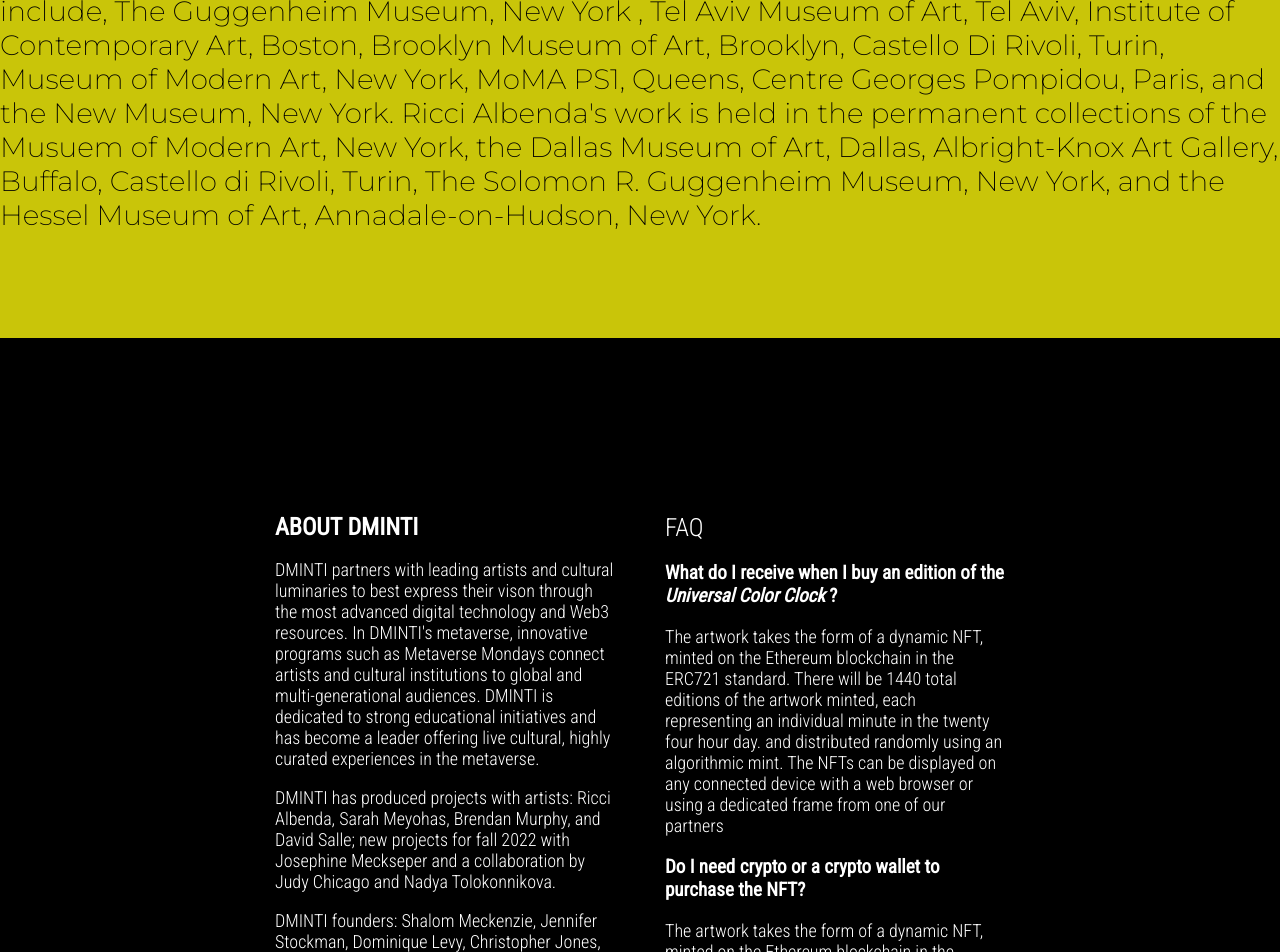
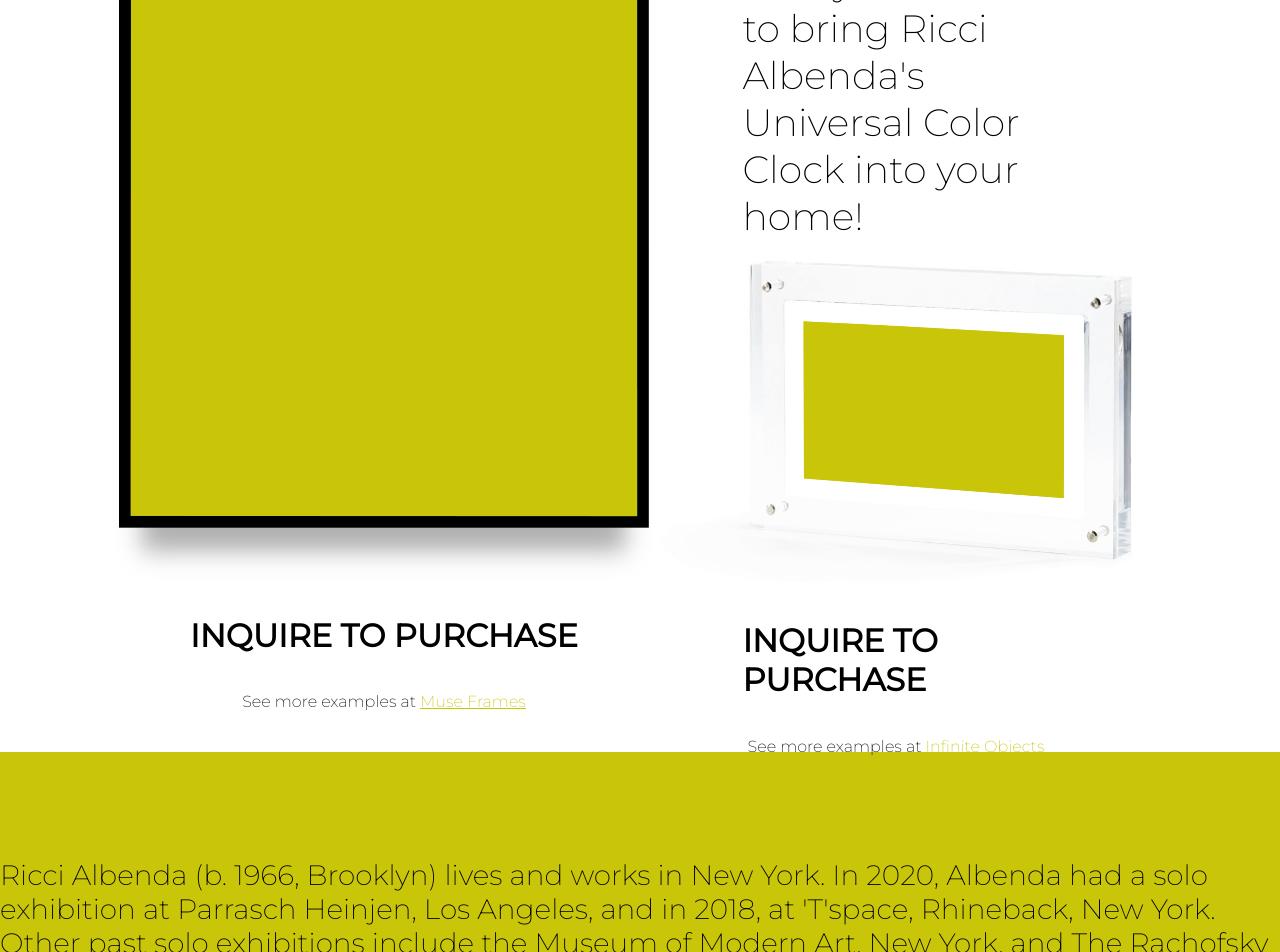
Before and after one commit to dereksione/UniversalColorClock, a SvelteKit app: page / in a window 1280 px wide. Shown: the part 1358-2310 px from the top of the page. Built offline with nearby package versions, Linux system fonts and the light colour scheme; a web font is replaced by a local one.

Commit message:
frame bar content now showing

```diff
--- a/src/routes/PurchaseFramebar.svelte
+++ b/src/routes/PurchaseFramebar.svelte
@@ -0,0 +1,131 @@
+<script>
+    import largeframe from "../assets/largeframe.png";
+    import smallframe from "../assets/smallframe.png";
+
+    import { normalHue } from "../ucc-script/retrieve";
+    import { onMount } from "svelte";
+    let time = new Date();
+
+    $: [r, g, b] = normalHue(time);
+    $: colorString = `rgb(${r},${g},${b})`;
+
+    onMount(() => {
+        const interval = setInterval(() => {
+            time = new Date();
+        }, 1000);
+
+        return () => {
+            clearInterval(interval);
+        };
+    });
+</script>
+
+<dev class="container">
+    <div class="inner-container">
+        <div class="right-col col">
+            <div class="large-asset asset">
+                <img
+                    src={largeframe}
+                    alt="Large Digital Art Frame showing the color for the current time"
+                    style="background-color: {colorString}"
+                />
+            </div>
+            <div class="purchase-text">
+                <h1>INQUIRE TO PURCHASE</h1>
+                <p>
+                    See more examples at
+                    <a style="color: {colorString}" href=""> Muse Frames </a>
+                </p>
+            </div>
+        </div>
+        <div class="left-col col">
+            <div class="frame-text left-content">
+                <div class="text">
+                    <span style="color: {colorString};">Customize the frame</span>with
+                    your token to bring Ricci Albenda's Universal Color Clock
+                    into your home!
+                </div>
+            </div>
+            <div class="small-frame left-content">
+                <div class="small-asset asset">
+                    <img
+                        src={smallframe}
+                        alt="Smaller Digital Art Frame showing the color for the current time"
+                        style="background-color: {colorString}"
+                    />
+                </div>
+                <div class="purchase-text">
+                    <h1>INQUIRE TO PURCHASE</h1>
+                    <p>
+                        See more examples at
+                        <a style="color: {colorString}" href=""
+                            >Infinite Objects</a
+                        >
+                    </p>
+                </div>
+            </div>
+        </div>
+    </div>
+</dev>
+
+<style>
+    .container {
+        width: 100%;
+        height: 1000px;
+        background-color: white;
+        align-items: center;
+    }
+
+    .container,
+    .inner-container,
+    .frame-text,
+    .asset {
+        display: flex;
+        justify-content: center;
+        align-items: center;
+    }
+
+    .inner-container {
+        width: 80%;
+        height: 80%;
+        font-family: "Montserrat", sans-serif;
+        font-weight: 200;
+    }
+
+    .col {
+        height: 100%;
+    }
+
+    .right-col {
+        width: 50%;
+        height: 100%;
+    }
+
+    .left-col {
+        width: 50%;
+    }
+
+    .left-content {
+        padding-left: 20%;
+        padding-right: 20%;
+        flex-direction: column;
+    }
+
+    .text {
+        display: inline-grid;
+    }
+
+    .frame-text {
+        height: 50%;
+        font-size: 38px;
+        margin: 0;
+    }
+
+    .purchase-text {
+        height: 20%;
+        display: flex;
+        flex-direction: column;
+        justify-content: center;
+        align-items: center;
+    }
+</style>
--- a/src/routes/Purchasebar.svelte
+++ b/src/routes/Purchasebar.svelte
@@ -1,7 +1,7 @@
 <script>
     import Clock from "./Clock.svelte";
+    import GreyButton from "./GreyButton.svelte";
     import { normalHue } from "../ucc-script/retrieve";
-    import GreyButton from "./GreyButton.svelte";
     import { onMount } from "svelte";
 
     let time = new Date();
```
Also changed, not shown: src/routes/+page.svelte (+10 -10 lines), src/assets/largeframe.png (renamed from src/assets/Large Frame.png), src/assets/smallframe.png (renamed from src/assets/small-frame.png).
